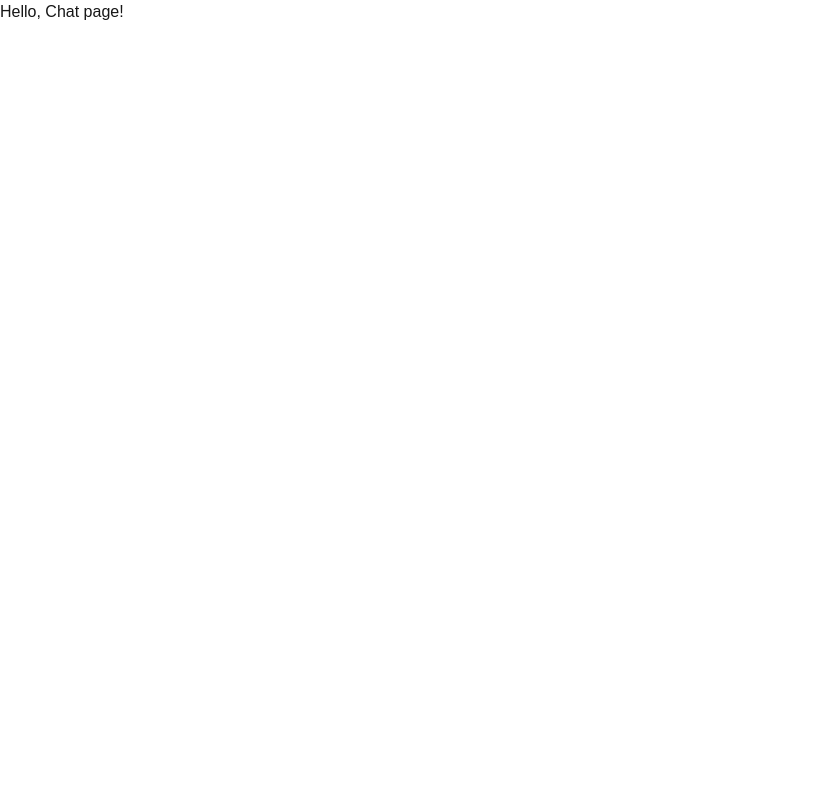
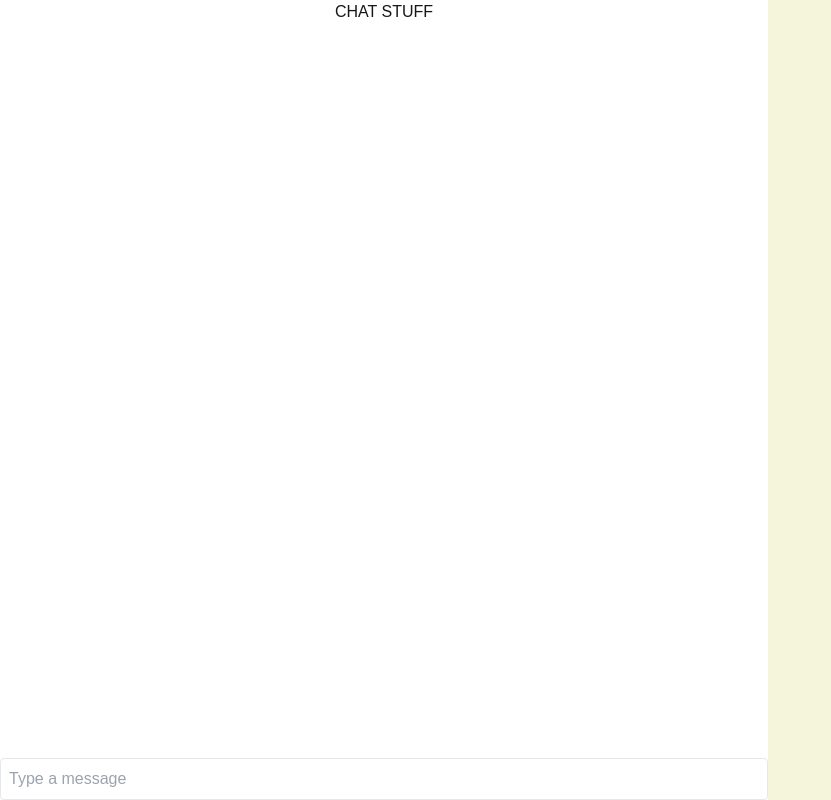
Before and after one commit to michaeljsXu/peckish, a Next.js app in the folder client/: page /chat in a window 1280 px wide. Shown: the whole page, without its empty margins (0-831 px from the left). Built offline with nearby package versions, Linux system fonts and the light colour scheme.

Commit message:
template for chat page

```diff
--- a/client/app/chat/page.tsx
+++ b/client/app/chat/page.tsx
@@ -1,3 +1,13 @@
 export default function Page() {
-    return <h1>Hello, Chat page!</h1>
-  }
+  return (
+    <>
+      <div className="h-screen w-screen flex flex-row">
+        <div className="h-full w-full flex flex-col max-w-[60%] justify-between items-center">
+          <div>CHAT STUFF</div>
+          <input type="text" placeholder="Type a message" className="border rounded p-2 w-full" />
+        </div>
+        <div className="h-full w-full bg-[beige] max-w-[40%]"></div>
+      </div>
+    </>
+  );
+}
```
